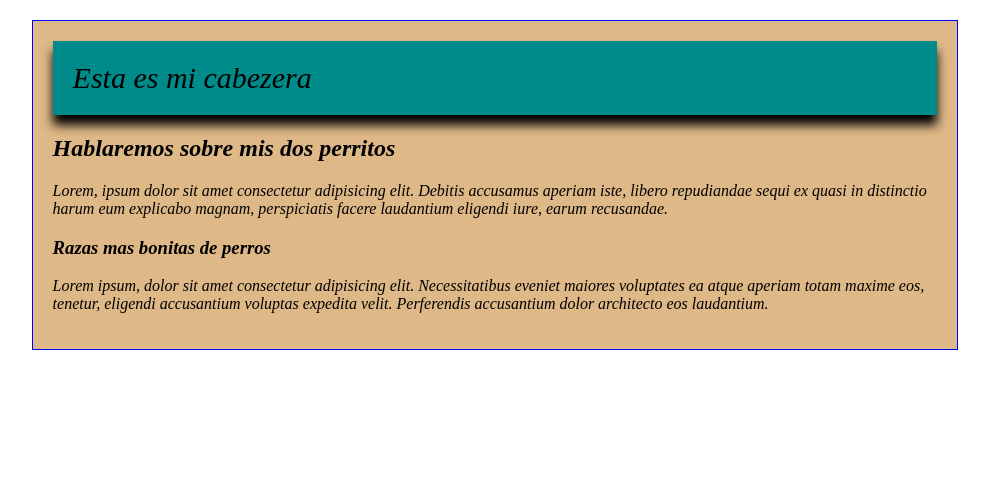
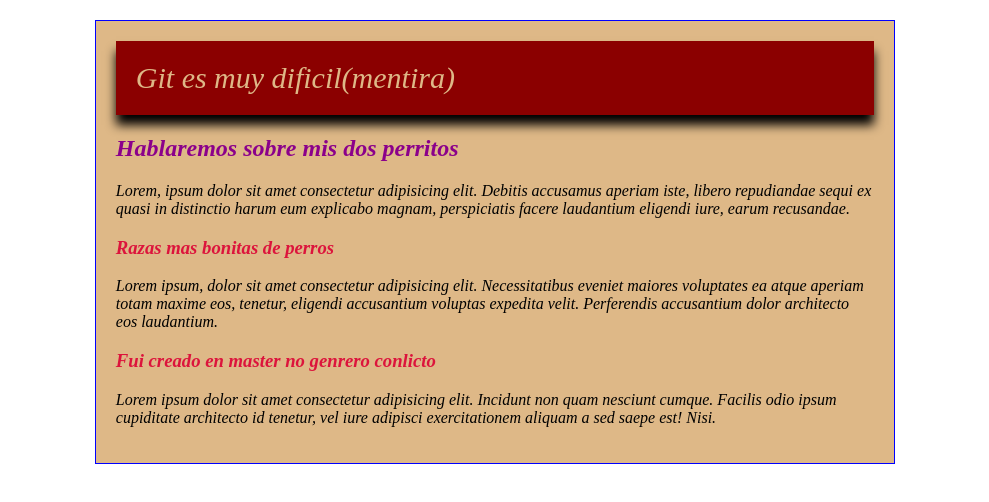
Before and after one commit to jjcaceres/blog_site_bitacora, a plain HTML site: page index.html in a window 1280 px wide. Shown: the whole page, without its empty margins (145-1134 px from the left). Drawn offline with Linux system fonts and the light colour scheme.

Commit message:
cambios iguales en el header pero con valores diferentes, anexincluyo un h3 y un parrafo

```diff
--- a/css/estilos.css
+++ b/css/estilos.css
@@ -2,7 +2,7 @@ body{
   font-style: italic;
 }
 .main{
-width: 70%;
+width: 60%;
 margin: 20px auto;
 border: 1px solid blue;
 padding: 20px;
@@ -11,11 +11,16 @@ background-color: burlywood;
 }
 h2{
     margin-top: 0px;
+    color: darkmagenta;
 }
 .encabezado{
-    background-color: darkcyan;
+    background-color: darkred;
+    color: burlywood;
     padding: 20px;
     margin-bottom: 20px;
     font-size: 30px;
     box-shadow:0px 10px 10px black;
 }
+h3{
+    color: crimson;
+}
--- a/index.html
+++ b/index.html
@@ -9,7 +9,7 @@
 <body>
     <div class="main">
         <div class="encabezado">
-            Esta es mi cabezera
+            Git es muy dificil(mentira)
         </div>
         <h2>Hablaremos sobre mis dos perritos</h2>
         <p>Lorem, ipsum dolor sit amet consectetur adipisicing elit. Debitis accusamus aperiam iste, libero repudiandae sequi ex quasi in distinctio harum eum explicabo magnam, perspiciatis facere laudantium eligendi iure, earum recusandae.</p>
@@ -17,6 +17,8 @@
         Razas mas bonitas de perros
     </h3>
     <p>Lorem ipsum, dolor sit amet consectetur adipisicing elit. Necessitatibus eveniet maiores voluptates ea atque aperiam totam maxime eos, tenetur, eligendi accusantium voluptas expedita velit. Perferendis accusantium dolor architecto eos laudantium.</p>
+    <h3>Fui creado en master no genrero conlicto</h3>
+    <p>Lorem ipsum dolor sit amet consectetur adipisicing elit. Incidunt non quam nesciunt cumque. Facilis odio ipsum cupiditate architecto id tenetur, vel iure adipisci exercitationem aliquam a sed saepe est! Nisi.</p>
     </div>
 </body>
 </html>
```
